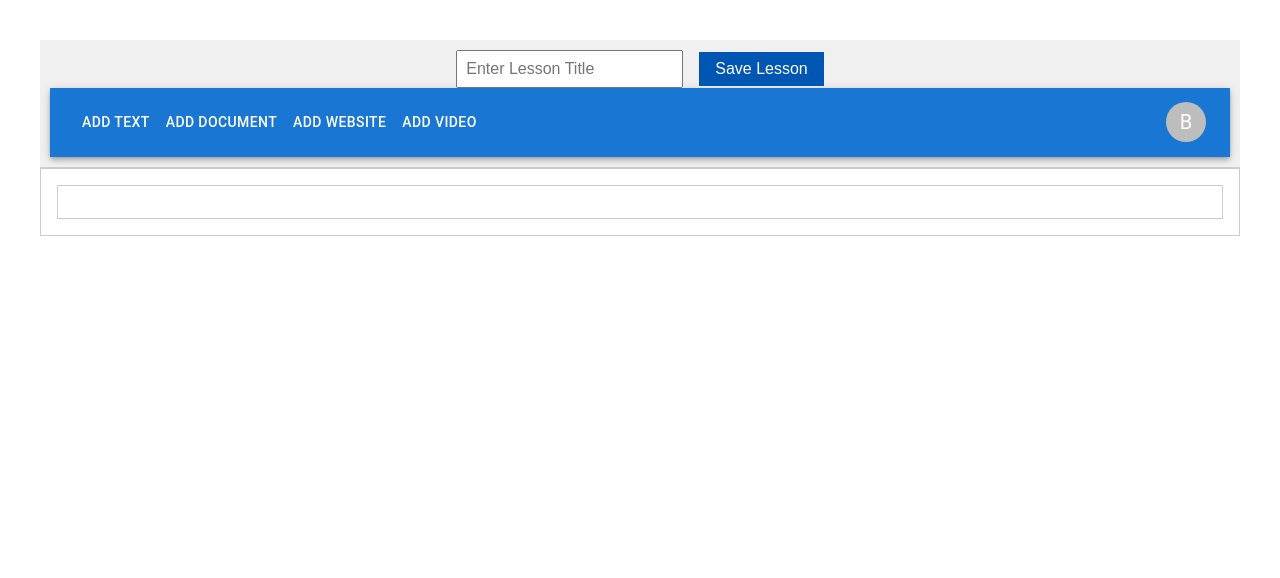
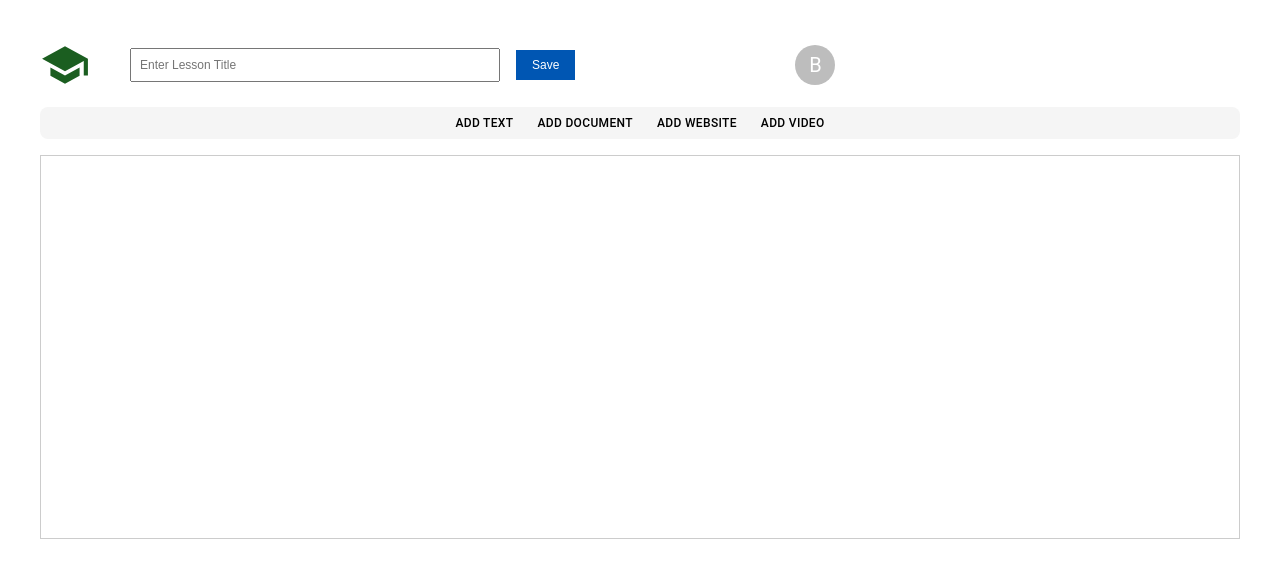
Before and after one commit to WMCS50/LessonPlans, a React (Vite) app in the folder LessonPlansFE/: page /create in a window 1280 px wide. Shown: the top 578 px of the page. Built offline with nearby package versions, Linux system fonts and the light colour scheme.

Commit message:
ReadView, AppBar, CreateView styling

```diff
--- a/LessonPlansFE/db.json
+++ b/LessonPlansFE/db.json
@@ -77,6 +77,52 @@
           "id": "0521f8a7-c08c-4b59-be1c-daa922fb078e"
         }
       ]
+    },
+    {
+      "id": 20,
+      "title": "another test lesson",
+      "resources": [
+        {
+          "type": "website",
+          "title": "testtewt",
+          "link": "https://www.greaterfool.ca/",
+          "id": "c3072902-bfc2-499a-abb8-da22ff23228b"
+        },
+        {
+          "type": "text",
+          "title": "text",
+          "content": "",
+          "id": "8b63d256-65c5-4940-be74-0de5807e652a"
+        },
+        {
+          "type": "document",
+          "link": "https://pdfobject.com/pdf/sample.pdf",
+          "title": "sadsf",
+          "start_page": 1,
+          "end_page": 2,
+          "id": "7b28d942-11c5-42c5-9b9d-8779b081980d"
+        }
+      ]
+    },
+    {
+      "id": 21,
+      "title": "try this lesson for size",
+      "resources": [
+        {
+          "type": "document",
+          "link": "https://pdfobject.com/pdf/sample.pdf",
+          "title": "sample",
+          "start_page": 1,
+          "end_page": 2,
+          "id": "e866b9e7-5362-431c-bbb6-c6568203e711"
+        },
+        {
+          "type": "text",
+          "title": "Part 1",
+          "content": "<p>I want you to read carefully</p>",
+          "id": "9df34e47-74e3-4a9b-aea5-dcc439f687bb"
+        }
+      ]
     }
   ]
 }
--- a/LessonPlansFE/src/components/LessonCreateView.css
+++ b/LessonPlansFE/src/components/LessonCreateView.css
@@ -3,41 +3,52 @@
   flex-direction: column;
 }
 
-.toolbar {
-  padding: 10px;
-  background-color: #f0f0f0;
-  border-bottom: 1px solid #ccc;
+.above-app-bar {
+  display: flex;
+  align-items: center;
+  margin-bottom: 0.5px;
+}
+
+.app-bar {
+  margin-bottom: 0.5px;
 }
 
 .resource-display {
   border: 1px solid #ccc;
   padding: 1rem;
-  min-height: max-content; /* Ensure there's enough space to right-click if no resources are present */
-  position: relative; /* To position the context menu correctly */
+  min-height: 350px;
+  position: relative;
 }
 
 .resource-item {
-  border: 1px solid #ddd;
   margin-top: 10px;
   padding: 10px;
+  border-bottom: 1px solid #ccc;
 }
 
 .lesson-title-input {
   flex-grow: 1;
+  max-width: 350px;
   margin-right: 1rem;
   padding: 0.5rem;
-  font-size: 1rem;
+  font-size: 0.75rem;
 }
 
 .save-lesson-button {
-  padding: 0.5rem 1rem;
-  font-size: 1rem;
+  padding:  0.5rem 1rem;
+  font-size: 0.75rem;
   background-color: #0056b3;
   color: white;
   border: none;
   cursor: pointer;
+  margin-right: 220px; /*need to fix when adjusting screen size*/
+
 }
 
 .save-lesson-button:hover {
   background-color: blue;
 }
+
+.user-menu {
+  margin-left: auto;
+}
--- a/LessonPlansFE/src/components/LessonCreateView.jsx
+++ b/LessonPlansFE/src/components/LessonCreateView.jsx
@@ -15,6 +15,10 @@ import {
   TextFields as TextFieldsIcon, NoteAdd as NoteAddIcon,
   Web as WebIcon, OndemandVideo as OndemandVideoIcon,
 } from '@mui/icons-material'
+//placeholder logo
+import SchoolIcon from '@mui/icons-material/School'
+import { green } from '@mui/material/colors'
+import UserMenu from './UserMenu'
 
 const LessonCreateView = () => {
   const dispatch = useDispatch()
@@ -92,7 +96,8 @@ const LessonCreateView = () => {
 
   return (
     <div className='lesson-create-view' onContextMenu={handleContextMenu}>
-      <div className='toolbar'>
+      <div className='above-app-bar'>
+        <SchoolIcon sx={{ width: 50, height: 50, color: green[900], marginRight: 5 }} />
         <input
           className='lesson-title-input'
           type='text'
@@ -102,15 +107,18 @@ const LessonCreateView = () => {
         />
         <button
           className='save-lesson-button'
-          onClick={() => handleSave()}>Save Lesson
+          onClick={() => handleSave()}>Save
         </button>
-        <ResponsiveAppBar
+        <UserMenu className='user-menu'/>
+      </div>
+      <div className='app-bar'>
+        <ResponsiveAppBar className='responsive-app-bar'
           setActiveForm={(form) => dispatch(setActiveForm(form))}
           resourcesLength={resources.length} />
         <ActiveForm />
       </div>
 
-        <div className='resource-display'>
+      <div >
         <DndContext
           sensors={sensors}
           collisionDetection={closestCenter}
--- a/LessonPlansFE/src/components/LessonReadView.jsx
+++ b/LessonPlansFE/src/components/LessonReadView.jsx
@@ -60,13 +60,13 @@ const LessonReadView = () => {
         {resources.map((resource) => {
           switch (resource.type) {
             case 'text':
-              return <TextDisplay title={resource.title} content={resource.content} />
+              return <TextDisplay key={resource.id} title={resource.title} content={resource.content} />
             case 'document':
-              return <DocumentDisplay title={resource.title} link={resource.link} />
+              return <DocumentDisplay key={resource.id} title={resource.title} link={resource.link} />
             case 'website':
-              return <WebsiteDisplay title={resource.title} link={resource.link} />
+              return <WebsiteDisplay key={resource.id} title={resource.title} link={resource.link} />
             case 'video':
-              return <VideoDisplay
+              return <VideoDisplay key={resource.id}
                 title={resource.title} link={resource.link}
                 startTime={resource.startTime} endTime={resource.endTime}/>
             default:
--- a/LessonPlansFE/src/components/ResponsiveAppBar.jsx
+++ b/LessonPlansFE/src/components/ResponsiveAppBar.jsx
@@ -1,5 +1,46 @@
 /* eslint-disable react/prop-types */
 
+import { Box, Toolbar, Button } from '@mui/material'
+
+const pages = ['Add Text', 'Add Document', 'Add Website', 'Add Video'];
+
+const ResponsiveAppBar = ({ setActiveForm, resourcesLength }) => {
+  console.log('length2', resourcesLength)
+
+  //closes the navigation menu and sets the active form
+  const handleCloseNavMenu = (page) => {
+    if (page) {
+      setActiveForm({ type: page, index: resourcesLength })
+    }
+  }
+
+  return (
+    <Box sx={{ width: '100%' }}>
+      <Toolbar disableGutters>
+        <Box sx={{
+          backgroundColor: '#f5f5f5', borderRadius: '8px', height: '32px',
+          flexGrow: 1, display: 'flex', justifyContent: 'center',
+          alignItems: 'center'}}>
+          {pages.map((page) => (
+            <Button
+              key={page}
+              onClick={() => handleCloseNavMenu(page)}
+              sx={{
+                color: 'black', display: 'block', fontSize: '0.75rem',
+                padding: '0px 12px', lineHeight: '32px' }}
+            >
+              {page}
+            </Button>
+          ))}
+        </Box>
+      </Toolbar>
+    </Box>
+)
+
+}
+export default ResponsiveAppBar
+
+/*older version that included Menu when small screen and AppBar
 import { useState } from 'react'
 import MenuIcon from '@mui/icons-material/Menu'
 import UserMenu from './UserMenu'
@@ -101,4 +142,5 @@ const ResponsiveAppBar = ({ setActiveForm, resourcesLength }) => {
     </AppBar>
   );
 }
-export default ResponsiveAppBar;
+export default ResponsiveAppBar
+*/
```
Also changed, not shown: LessonPlansFE/src/components/AAAto delete.jsx (+62 -119 lines). Lines whose indentation alone changed are shown as unchanged.
